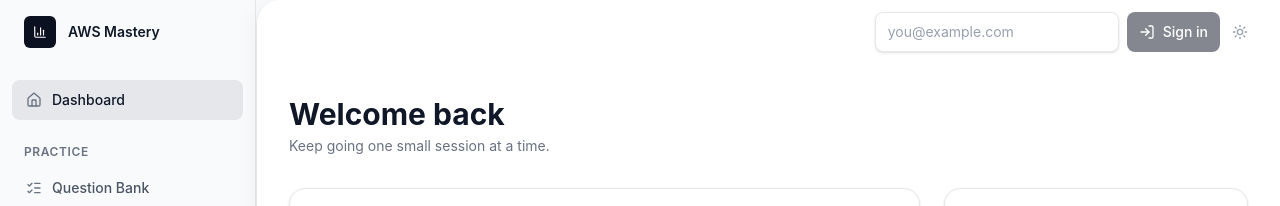
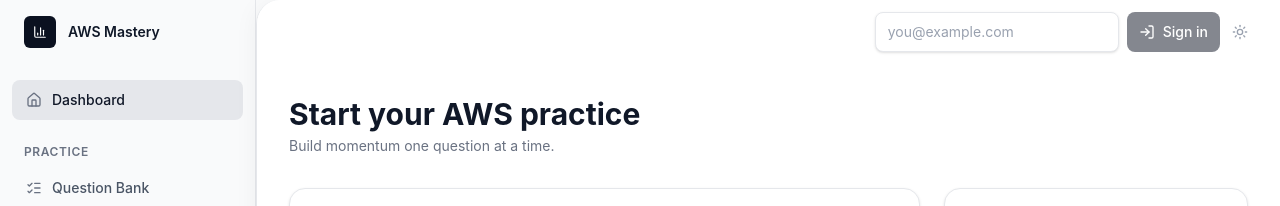
Before and after one commit to LuvsicptZ/aws-helper, a React (Vite) app: page / in a window 1280 px wide. Shown: the top 206 px of the page. Built offline with nearby package versions, Linux system fonts and the light colour scheme; no server answers.

Commit message:
fix: tailor dashboard greeting to auth state

```diff
--- a/scripts/e2e.mjs
+++ b/scripts/e2e.mjs
@@ -44,7 +44,7 @@ async function runDesktopFlow(page) {
   console.log("E2E desktop: dashboard");
   await page.goto(baseUrl, { waitUntil: "domcontentloaded" });
   await expectVisible(
-    page.getByRole("heading", { name: /Welcome back/ }),
+    page.getByRole("heading", { name: "Start your AWS practice" }),
     "Dashboard",
   );
 
@@ -70,7 +70,7 @@ async function runDesktopFlow(page) {
 
   await sidebar(page).getByRole("button", { name: "Dashboard" }).click();
   await expectVisible(
-    page.getByRole("heading", { name: /Welcome back/ }),
+    page.getByRole("heading", { name: "Start your AWS practice" }),
     "Dashboard",
   );
 
@@ -85,7 +85,7 @@ async function runDesktopFlow(page) {
   await expectVisible(page.getByText("Current mode: Guessed"), "guessed mode");
   await sidebar(page).getByRole("button", { name: "Dashboard" }).click();
   await expectVisible(
-    page.getByRole("heading", { name: /Welcome back/ }),
+    page.getByRole("heading", { name: "Start your AWS practice" }),
     "Dashboard",
   );
 
@@ -98,7 +98,7 @@ async function runDesktopFlow(page) {
   await expectVisible(page.getByText(/0 \/ 65 answered/), "reset exam count");
   await sidebar(page).getByRole("button", { name: "Dashboard" }).click();
   await expectVisible(
-    page.getByRole("heading", { name: /Welcome back/ }),
+    page.getByRole("heading", { name: "Start your AWS practice" }),
     "Dashboard",
   );
 
@@ -127,7 +127,7 @@ async function runDesktopFlow(page) {
   console.log("E2E desktop: back to dashboard");
   await sidebar(page).getByRole("button", { name: "Dashboard" }).click();
   await expectVisible(
-    page.getByRole("heading", { name: /Welcome back/ }),
+    page.getByRole("heading", { name: "Start your AWS practice" }),
     "Dashboard",
   );
   await expectVisible(
--- /dev/null
+++ b/src/domain/dashboardGreeting.ts
@@ -0,0 +1,14 @@
+export function getDashboardGreeting(isAuthenticated: boolean): {
+  title: string;
+  subtitle: string;
+} {
+  return isAuthenticated
+    ? {
+        title: "Welcome back",
+        subtitle: "Keep going one small session at a time.",
+      }
+    : {
+        title: "Start your AWS practice",
+        subtitle: "Build momentum one question at a time.",
+      };
+}
--- a/src/pages/DashboardPage.tsx
+++ b/src/pages/DashboardPage.tsx
@@ -25,6 +25,8 @@ import { practiceModeLabels } from "../domain/practiceMode";
 import type { PracticeResume } from "../domain/practiceResume";
 import type { QuestionProgress } from "../domain/progress";
 import { getAllProgress } from "../db/progressRepository";
+import { useAuth } from "../auth/authContext";
+import { getDashboardGreeting } from "../domain/dashboardGreeting";
 
 type DashboardPageProps = {
   onNavigate: (route: ShellRoute) => void;
@@ -122,6 +124,7 @@ export function DashboardPage({
   onKeepAnonymousProgressSeparate,
   onSyncComplete,
 }: DashboardPageProps) {
+  const { session } = useAuth();
   const [progressList, setProgressList] = useState<QuestionProgress[]>([]);
 
   const refreshProgress = useCallback(() => {
@@ -144,6 +147,7 @@ export function DashboardPage({
   const resumeLabel = resumePosition.questionId
     ? `Continue ${practiceModeLabels[resumeMode]} · Question ${resumePosition.questionId}`
     : "Continue Practice";
+  const greeting = getDashboardGreeting(Boolean(session));
 
   return (
     <AppShell
@@ -180,10 +184,10 @@ export function DashboardPage({
         <section className="mb-8 flex flex-col gap-4 lg:flex-row lg:items-center lg:justify-between">
           <div>
             <h2 className="mb-1 text-3xl font-bold text-gray-900">
-              Welcome back
+              {greeting.title}
             </h2>
             <p className="text-sm text-gray-500">
-              Keep going one small session at a time.
+              {greeting.subtitle}
             </p>
           </div>
         </section>
```
Also changed, not shown: 1 other file (tests, documents, lock files or other folders).
